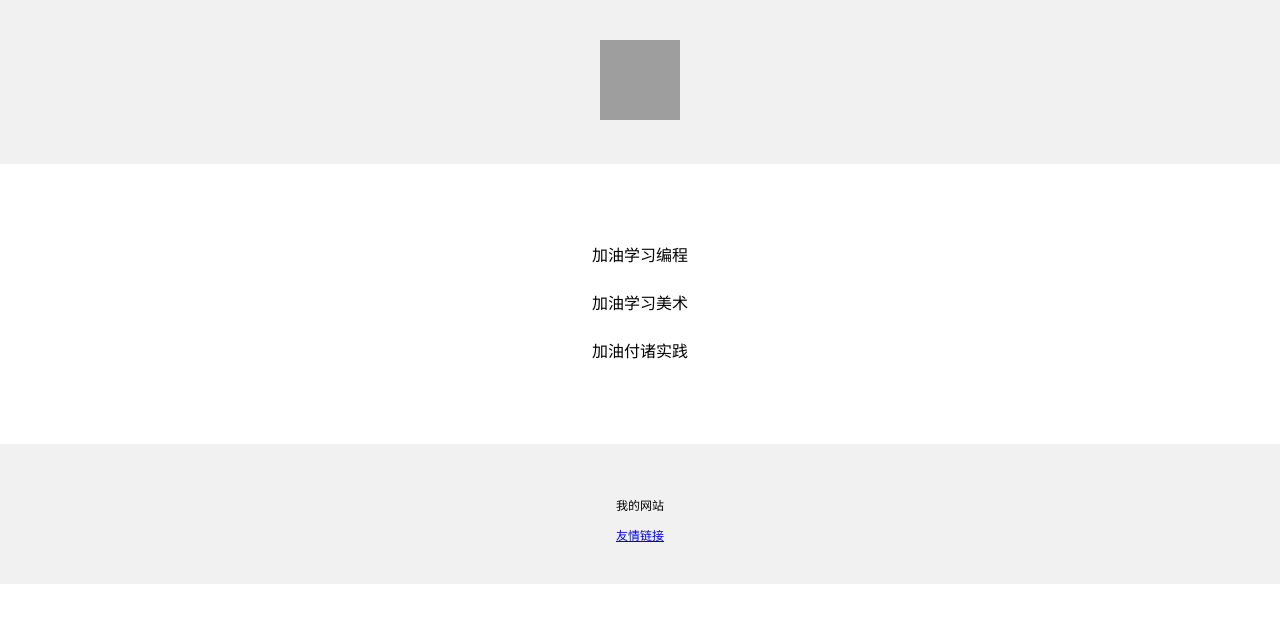
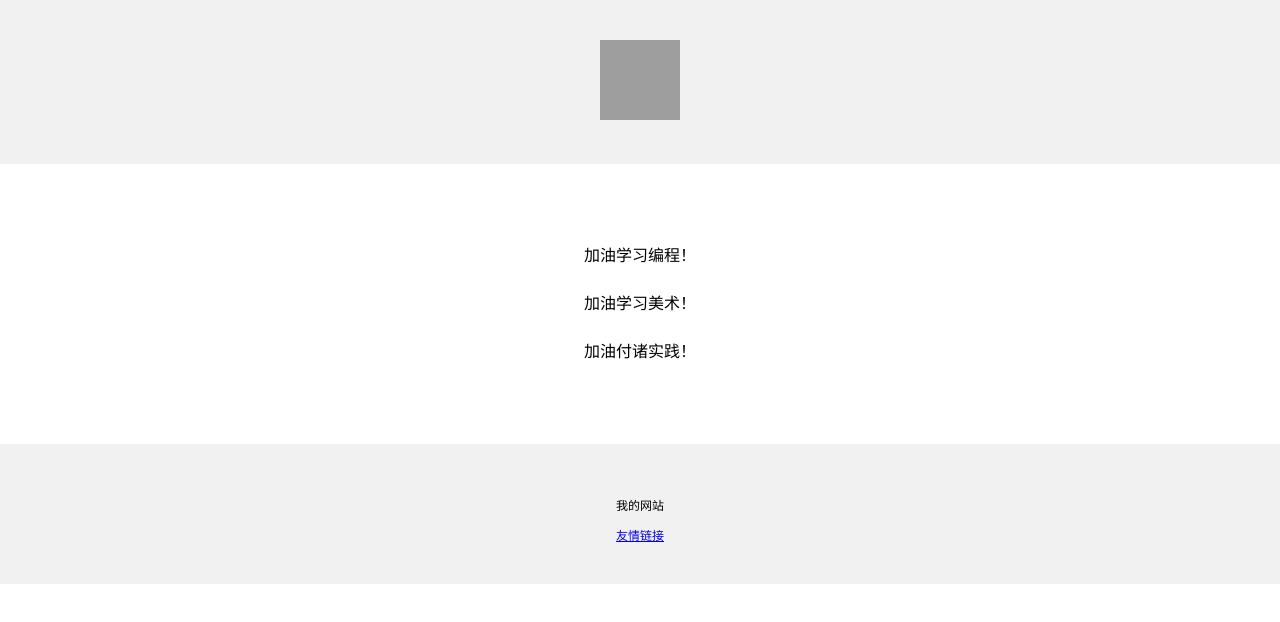
Before and after one commit to obvi1681222/practice01, a plain HTML site: page index.html in a window 1280 px wide. Drawn offline with Linux system fonts and the light colour scheme; grey boxes are pictures that could not be loaded.

Commit message:
Update index.html

```diff
--- a/index.html
+++ b/index.html
@@ -24,9 +24,9 @@
           line-height: 2;
           text-align: center;
         ">
-          <p>加油学习编程</p>
-          <p>加油学习美术</p>
-          <p>加油付诸实践</p>
+          <p>加油学习编程！</p>
+          <p>加油学习美术！</p>
+          <p>加油付诸实践！</p>
         </div>
         <div style="
        background-color: #f1f1f1;
```
